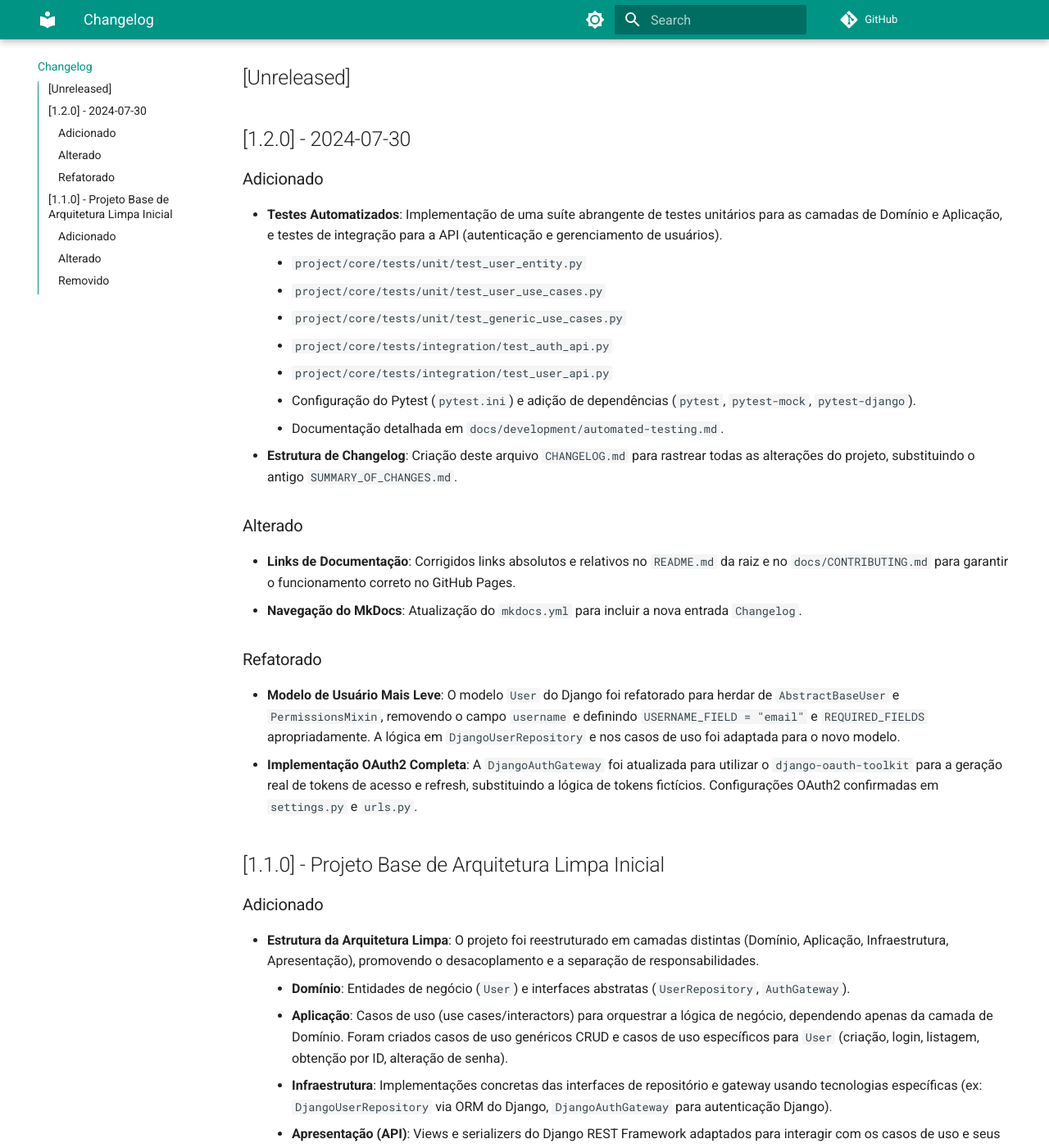
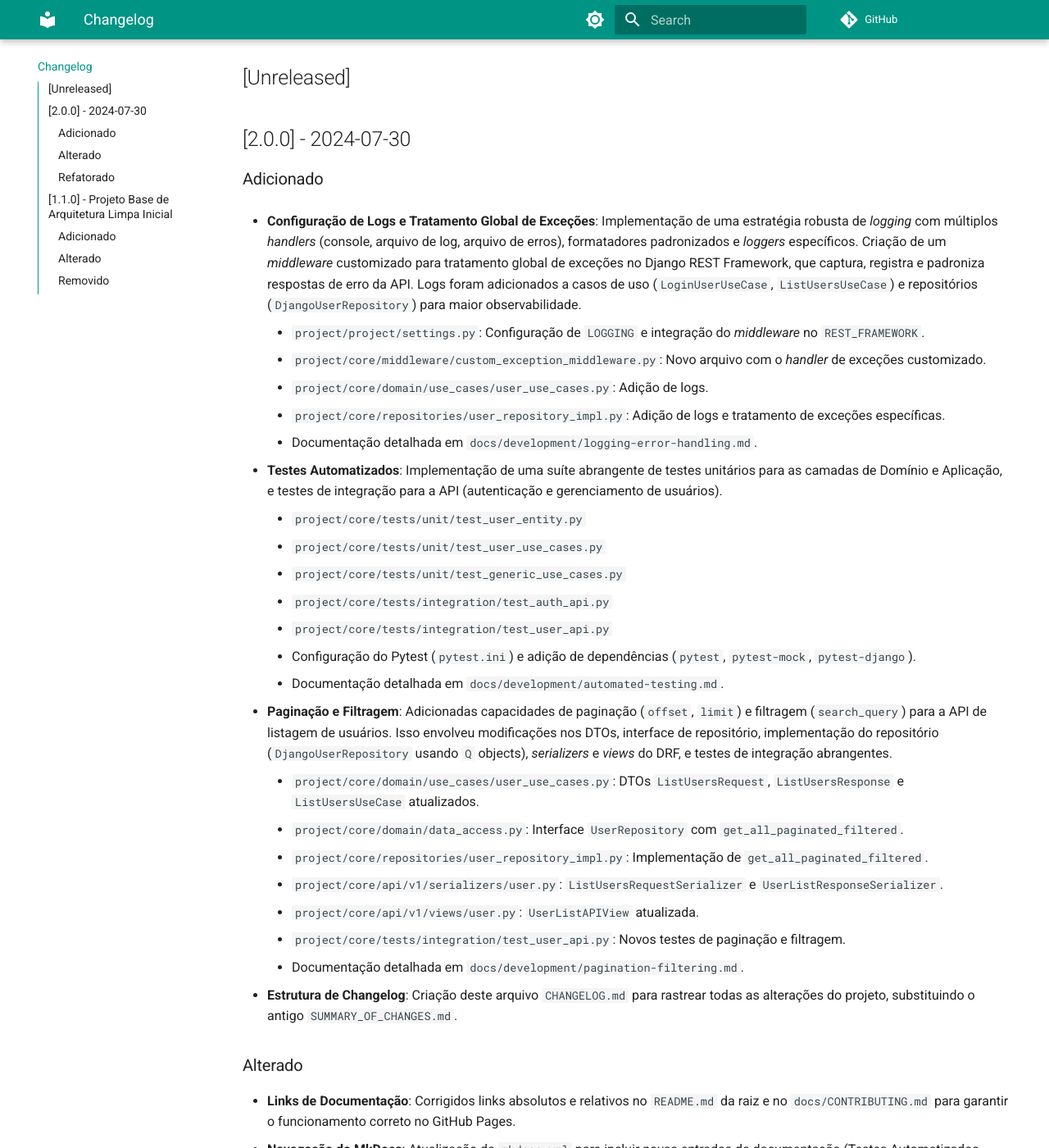
Before and after one commit to luderibeiro/django_base, an MkDocs documentation site: the page built from docs/CHANGELOG.md, in a window 1280 px wide and 1400 px high, scrolled down 258 px. Shown: the whole window at 82% size. Built offline with MkDocs 1.6.1 and Material for MkDocs 9.7.7, drawn with Linux system fonts in a browser that asks for light colours; comment, search, counter and statistics services are not loaded; some of the changed text lies outside the part shown.

Commit message:
docs: Atualizar CHANGELOG.md para a versão 2.0.0 com novas funcionalidades

```diff
--- a/docs/CHANGELOG.md
+++ b/docs/CHANGELOG.md
@@ -7,9 +7,16 @@ e este projeto adere a [Semantic Versioning](https://semver.org/spec/v2.0.0.html
 
 ## [Unreleased]
 
-## [1.2.0] - 2024-07-30
+## [2.0.0] - 2024-07-30
 
 ### Adicionado
+
+-   **Configuração de Logs e Tratamento Global de Exceções**: Implementação de uma estratégia robusta de *logging* com múltiplos *handlers* (console, arquivo de log, arquivo de erros), formatadores padronizados e *loggers* específicos. Criação de um *middleware* customizado para tratamento global de exceções no Django REST Framework, que captura, registra e padroniza respostas de erro da API. Logs foram adicionados a casos de uso (`LoginUserUseCase`, `ListUsersUseCase`) e repositórios (`DjangoUserRepository`) para maior observabilidade.
+    -   `project/project/settings.py`: Configuração de `LOGGING` e integração do *middleware* no `REST_FRAMEWORK`.
+    -   `project/core/middleware/custom_exception_middleware.py`: Novo arquivo com o *handler* de exceções customizado.
+    -   `project/core/domain/use_cases/user_use_cases.py`: Adição de logs.
+    -   `project/core/repositories/user_repository_impl.py`: Adição de logs e tratamento de exceções específicas.
+    -   Documentação detalhada em `docs/development/logging-error-handling.md`.
 
 -   **Testes Automatizados**: Implementação de uma suíte abrangente de testes unitários para as camadas de Domínio e Aplicação, e testes de integração para a API (autenticação e gerenciamento de usuários).
     -   `project/core/tests/unit/test_user_entity.py`
@@ -19,18 +26,25 @@ e este projeto adere a [Semantic Versioning](https://semver.org/spec/v2.0.0.html
     -   `project/core/tests/integration/test_user_api.py`
     -   Configuração do Pytest (`pytest.ini`) e adição de dependências (`pytest`, `pytest-mock`, `pytest-django`).
     -   Documentação detalhada em `docs/development/automated-testing.md`.
+-   **Paginação e Filtragem**: Adicionadas capacidades de paginação (`offset`, `limit`) e filtragem (`search_query`) para a API de listagem de usuários. Isso envolveu modificações nos DTOs, interface de repositório, implementação do repositório (`DjangoUserRepository` usando `Q` objects), *serializers* e *views* do DRF, e testes de integração abrangentes.
+    -   `project/core/domain/use_cases/user_use_cases.py`: DTOs `ListUsersRequest`, `ListUsersResponse` e `ListUsersUseCase` atualizados.
+    -   `project/core/domain/data_access.py`: Interface `UserRepository` com `get_all_paginated_filtered`.
+    -   `project/core/repositories/user_repository_impl.py`: Implementação de `get_all_paginated_filtered`.
+    -   `project/core/api/v1/serializers/user.py`: `ListUsersRequestSerializer` e `UserListResponseSerializer`.
+    -   `project/core/api/v1/views/user.py`: `UserListAPIView` atualizada.
+    -   `project/core/tests/integration/test_user_api.py`: Novos testes de paginação e filtragem.
+    -   Documentação detalhada em `docs/development/pagination-filtering.md`.
 -   **Estrutura de Changelog**: Criação deste arquivo `CHANGELOG.md` para rastrear todas as alterações do projeto, substituindo o antigo `SUMMARY_OF_CHANGES.md`.
 
 ### Alterado
 
 -   **Links de Documentação**: Corrigidos links absolutos e relativos no `README.md` da raiz e no `docs/CONTRIBUTING.md` para garantir o funcionamento correto no GitHub Pages.
--   **Navegação do MkDocs**: Atualização do `mkdocs.yml` para incluir a nova entrada `Changelog`.
+-   **Navegação do MkDocs**: Atualização do `mkdocs.yml` para incluir novas entradas de documentação (Testes Automatizados, Paginação e Filtragem, Logs e Tratamento de Exceções) e a nova entrada `Changelog`.
 
 ### Refatorado
 
 -   **Modelo de Usuário Mais Leve**: O modelo `User` do Django foi refatorado para herdar de `AbstractBaseUser` e `PermissionsMixin`, removendo o campo `username` e definindo `USERNAME_FIELD = "email"` e `REQUIRED_FIELDS` apropriadamente. A lógica em `DjangoUserRepository` e nos casos de uso foi adaptada para o novo modelo.
 -   **Implementação OAuth2 Completa**: A `DjangoAuthGateway` foi atualizada para utilizar o `django-oauth-toolkit` para a geração real de tokens de acesso e refresh, substituindo a lógica de tokens fictícios. Configurações OAuth2 confirmadas em `settings.py` e `urls.py`.
-
 
 ## [1.1.0] - Projeto Base de Arquitetura Limpa Inicial
 
```
